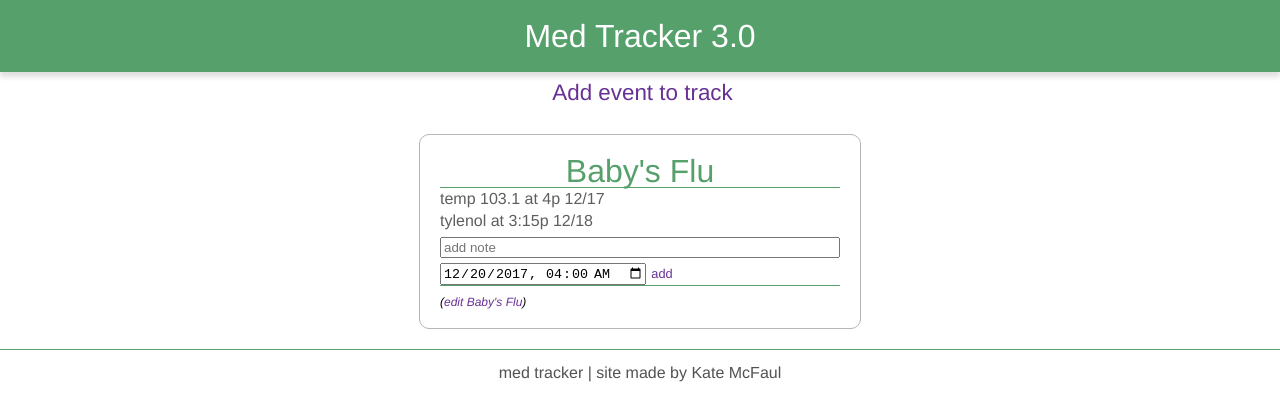
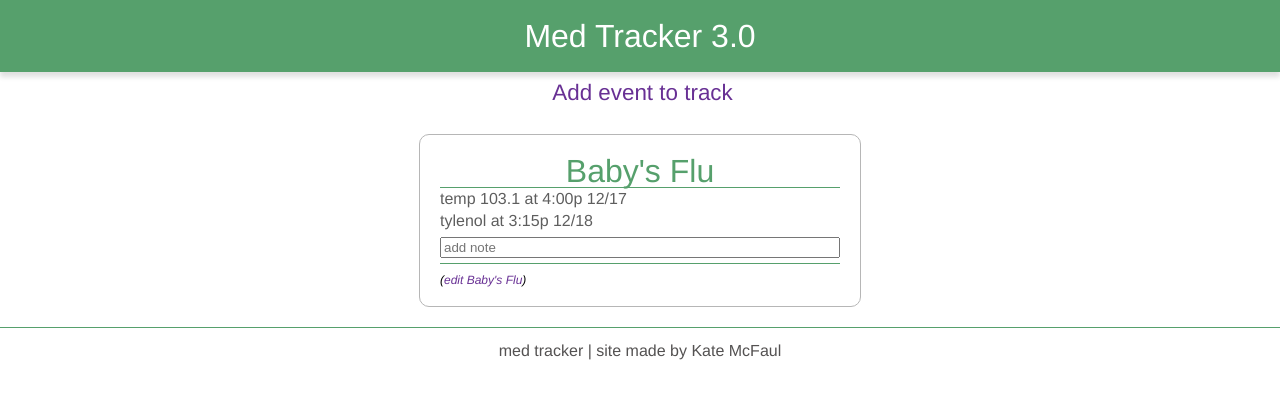
Before and after one commit to craftykate/med-tracker, a React (Create React App) app: page / in a window 1280 px wide. Shown: the top 420 px of the page. Built offline with nearby package versions, Linux system fonts and the light colour scheme.

Commit message:
correctly add date to record when multiple date fields are displayed

```diff
--- a/src/Components/App/App.js
+++ b/src/Components/App/App.js
@@ -44,11 +44,11 @@ class App extends Component {
   }
 
   // add info to record for illness
-  saveNewRecordHandler = (newRecordInfo, illnessId) => {
+  saveNewRecordHandler = (newRecordInfo, dateTime, illnessId) => {
     const recordToAdd = {
       id: Math.floor(Math.random() * 89999) + 10000,
       info: newRecordInfo,
-      date: new Date()
+      date: dateTime
     }
     // find index of illness to update
     const illnessIndex = this.returnIllnessIndex(illnessId);
--- a/src/Components/IllnessDisplay/IllnessDisplay.js
+++ b/src/Components/IllnessDisplay/IllnessDisplay.js
@@ -4,11 +4,11 @@ import './IllnessDisplay.css';
 
 export class IllnessDisplay extends Component {
   state = {
-    tempNewRecord: ''
-  }
-
-  componentDidMount() {
-    this.setDate();
+    tempNewRecord: '',
+    dateTimeFields: false,
+    date: new Date(),
+    day: '',
+    time: ''
   }
 
   updateTempNewRecord = (event) => {
@@ -17,40 +17,64 @@ export class IllnessDisplay extends Component {
     })
   }
 
+  showDateTimeFields = () => {
+    this.setState({
+      dateTimeFields: true,
+      day: this.setDate(),
+      time: this.setTime()
+    })
+  }
+
   saveNewRecord = () => {
-    this.props.saveNewRecord(this.state.tempNewRecord, this.props.illness.id);
+    const date = document.getElementById(`${this.props.illness.id}_date`).value;
+    const time = document.getElementById(`${this.props.illness.id}_time`).value;
+    const dateTime = new Date(date + " " + time);
+    this.props.saveNewRecord(this.state.tempNewRecord, dateTime, this.props.illness.id);
     this.setState({
-      tempNewRecord: ''
+      tempNewRecord: '',
+      dateTimeFields: false
     })
   }
 
   setDate = () => {
-    const date = new Date();
-    let day = date.getDate();
-    let month = date.getMonth();
-    const year = date.getFullYear();
-    let hour = date.getHours();
-    let minute = date.getMinutes();
+    let day = this.state.date.getDate();
+    let month = this.state.date.getMonth();
+    const year = this.state.date.getFullYear();
 
     if (month < 10) month = "0" + month;
     // add one to month since javascript starts at 0
     month += 1;
     if (day < 10) day = "0" + day;
+    // put it all together
+    const today = year + "-" + month + "-" + day;
+    // add to date picker
+    // const dateControl = document.querySelector('input[type="date"]');
+    // dateControl.value = today;
+    return today;
+  }
+
+  setTime = () => {
+    let hour = this.state.date.getHours();
+    let minute = this.state.date.getMinutes();
+
     if (hour < 10) hour = "0" + hour;
     // round minutes down to last multiple of 5 for readability
     minute = Math.floor(minute/5)*5;
     if (minute < 10) minute = "0" + minute;
     // put it all together
-    const today = year + "-" + month + "-" + day + "T" + hour + ":" + minute;
+    const today = hour + ":" + minute;
     // add to date picker
-    const dateControl = document.querySelector('input[type="datetime-local"]');
-    dateControl.value = today;
+    // const dateControl = document.querySelector('input[type="time"]');
+    // dateControl.value = today;
+    return today;
   }
 
   // make date readable
   formatDate = (date) => {
-    const hour = ((date.getHours() + 11) % 12 + 1);
+    let hour = date.getHours();
+    if (hour > 12) hour -= 12;
     let minutes = date.getMinutes();
+    if (minutes < 10) minutes = "0" + minutes;
     minutes = minutes === 0 ? '' : `:${minutes}`;
     const ampm = date.getHours() < 12 ? 'a' : 'p';
     const timeFormatted = `${hour}${minutes}${ampm}`;
@@ -78,6 +102,26 @@ export class IllnessDisplay extends Component {
   }
 
   render() {
+    let dateTimeFields = null;
+    if (this.state.dateTimeFields) {
+      dateTimeFields = (
+        <div>
+          <input
+            type="date"
+            name="recordDate"
+            id={`${this.props.illness.id}_date`}
+            defaultValue={this.state.day}
+            />
+          <input
+            type="time"
+            name="recordTime"
+            id={`${this.props.illness.id}_time`}
+            defaultValue={this.state.time}
+            />
+          <a onClick={this.saveNewRecord}>add</a>
+        </div>
+      )
+    }
     return (
       <div className="MedEvent">
         <h1>{this.props.illness.name}</h1>
@@ -88,14 +132,10 @@ export class IllnessDisplay extends Component {
               className="addRecord"
               value={this.state.tempNewRecord}
               onChange={this.updateTempNewRecord}
+              onFocus={this.showDateTimeFields}
               placeholder="add note"
             />
-            <input
-              type="datetime-local"
-              name="recordDate"
-              className="recordDate"
-            />
-            <a onClick={this.saveNewRecord}>add</a>
+            {dateTimeFields}
           </li>
         </ul>
         <div className="editDelete">
```
